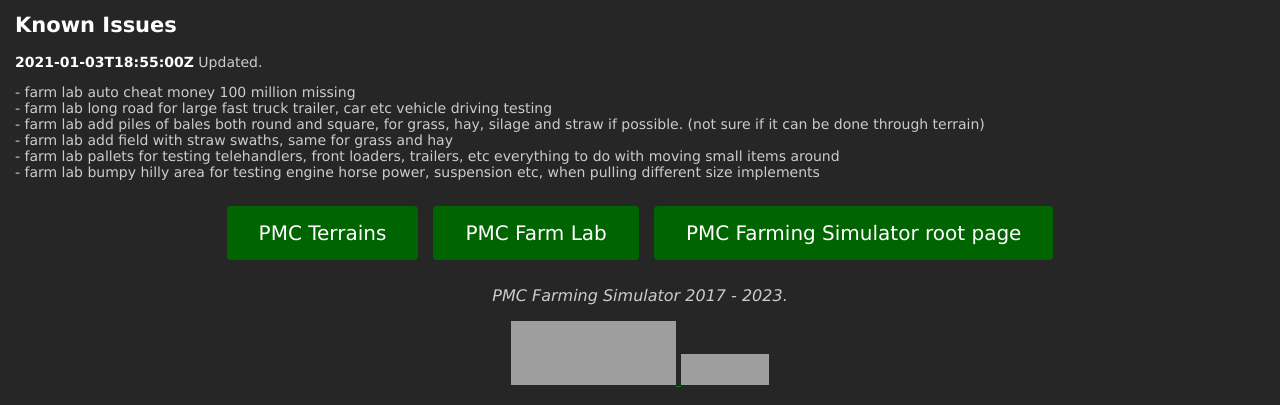
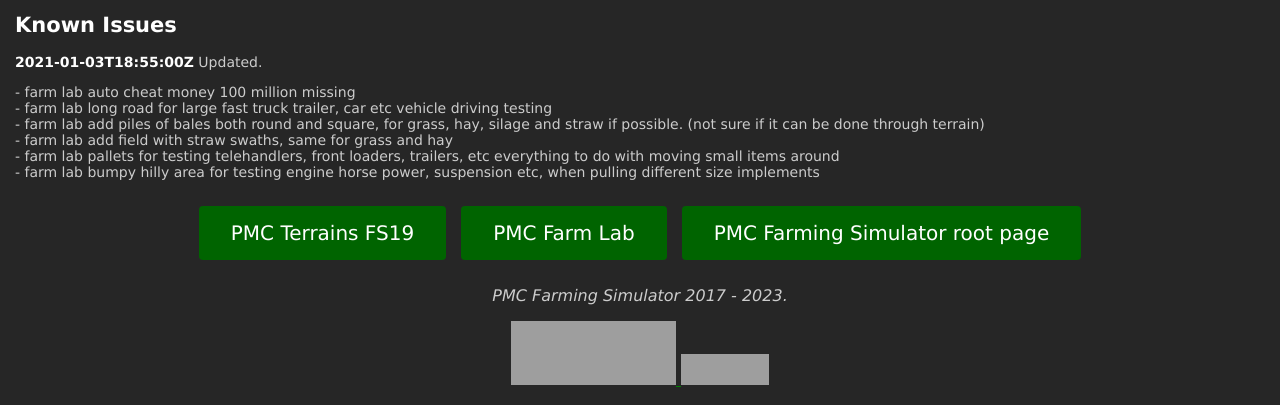
Before and after one commit to SnakeManPMC/html-farming-simulator.org, a PHP site: page /19/changelog-pmc-farm-lab.php in a window 1280 px wide. Shown: the part 1038-1443 px from the top of the page. Run offline with PHP 8.4, Linux system fonts and the light colour scheme; grey boxes are pictures that could not be loaded.

Commit message:
Changelogs footer fs19 tag added

```diff
--- a/19/changelog-pmc-farm-lab.php
+++ b/19/changelog-pmc-farm-lab.php
@@ -110,7 +110,7 @@ if possible. (not sure if it can be done through terrain)<br>
 
 <footer>
 <p>
-<a href="pmc-terrains.php" class="button">PMC Terrains</a>
+<a href="pmc-terrains.php" class="button">PMC Terrains FS19</a>
 <a href="pmc-farm-lab.php" class="button">PMC Farm Lab</a>
 <a href="../index.php" class="button">PMC Farming Simulator root page</a>
 </p>
--- a/19/changelog-pmc-grande-gardens-16km.php
+++ b/19/changelog-pmc-grande-gardens-16km.php
@@ -395,7 +395,7 @@ Most version numbers are missing, sorry about that.
 
 <footer>
 <p>
-<a href="pmc-terrains.php" class="button">PMC Terrains</a>
+<a href="pmc-terrains.php" class="button">PMC Terrains FS19</a>
 <a href="dev-diary-pmc-grande-gardens-16km.php" class="button">Dev Diary PMC Grande Gardens 16km</a>
 <a href="pmc-grande-gardens-16km.php" class="button">PMC Grande Gardens 16km</a>
 <a href="../index.php" class="button">PMC Farming Simulator root page</a>
--- a/19/changelog-pmc-iowa-garden-city-8km.php
+++ b/19/changelog-pmc-iowa-garden-city-8km.php
@@ -438,7 +438,7 @@ Changelog for <a href="pmc-iowa-garden-city-8km.php">PMC Iowa Garden City 8km</a
 
 <footer>
 <p>
-<a href="pmc-terrains.php" class="button">PMC Terrains</a>
+<a href="pmc-terrains.php" class="button">PMC Terrains FS19</a>
 <a href="dev-diary-pmc-iowa-garden-city-8km.php" class="button">Dev Diary PMC Iowa Garden City 8km</a>
 <a href="pmc-iowa-garden-city-8km.php" class="button">PMC Iowa Garden City 8km</a>
 <a href="../index.php" class="button">PMC Farming Simulator root page</a>
--- a/19/changelog-pmc-montana-shelby-8km.php
+++ b/19/changelog-pmc-montana-shelby-8km.php
@@ -264,7 +264,7 @@ Changelog for <a href="pmc-montana-shelby-8km.php">PMC Montana Shelby 8km</a> FS
 
 <footer>
 <p>
-<a href="pmc-terrains.php" class="button">PMC Terrains</a>
+<a href="pmc-terrains.php" class="button">PMC Terrains FS19</a>
 <a href="dev-diary-pmc-montana-shelby-8km.php" class="button">Dev Diary PMC Montana Shelby 8km</a>
 <a href="pmc-montana-shelby-8km.php" class="button">PMC Montana Shelby 8km</a>
 <a href="../index.php" class="button">PMC Farming Simulator root page</a>
--- a/19/changelog-pmc-north-dakota-greendale-4km.php
+++ b/19/changelog-pmc-north-dakota-greendale-4km.php
@@ -323,7 +323,7 @@ Changelog for <a href="pmc-north-dakota-greendale-4km.php">PMC North Dakota Gree
 
 <footer>
 <p>
-<a href="pmc-terrains.php" class="button">PMC Terrains</a>
+<a href="pmc-terrains.php" class="button">PMC Terrains FS19</a>
 <a href="pmc-north-dakota-greendale-4km.php" class="button">PMC North Dakota Greendale 4km</a>
 <a href="../index.php" class="button">PMC Farming Simulator root page</a>
 </p>
--- a/19/changelog-pmc-ohio-arcanum-8km.php
+++ b/19/changelog-pmc-ohio-arcanum-8km.php
@@ -96,7 +96,7 @@ Changelog for <a href="pmc-ohio-arcanum-8km.php">PMC Ohio Arcanum 8km</a> FS19 t
 
 <footer>
 <p>
-<a href="pmc-terrains.php" class="button">PMC FS19 Terrains</a>
+<a href="pmc-terrains.php" class="button">PMC Terrains FS19</a>
 <a href="dev-diary-pmc-ohio-arcanum-8km.php" class="button">Dev Diary PMC Ohio Arcanum 8km</a>
 <a href="pmc-ohio-arcanum-8km.php" class="button">PMC Ohio Arcanum 8km</a>
 <a href="../index.php" class="button">PMC Farming Simulator root page</a>
--- a/19/changelog-pmc-texas-rowena-8km.php
+++ b/19/changelog-pmc-texas-rowena-8km.php
@@ -308,7 +308,7 @@ Changelog for <a href="pmc-texas-rowena-8km.php">PMC Texas Rowena 8km</a> terrai
 
 <footer>
 <p>
-<a href="pmc-terrains.php" class="button">PMC Terrains</a>
+<a href="pmc-terrains.php" class="button">PMC Terrains FS19</a>
 <a href="pmc-texas-rowena-8km.php" class="button">PMC Texas Rowena 8km</a>
 <a href="../index.php" class="button">PMC Farming Simulator root page</a>
 </p>
```
